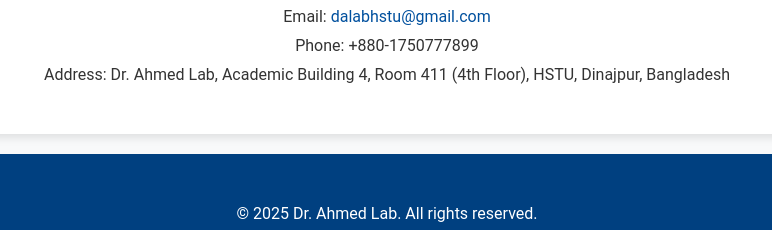
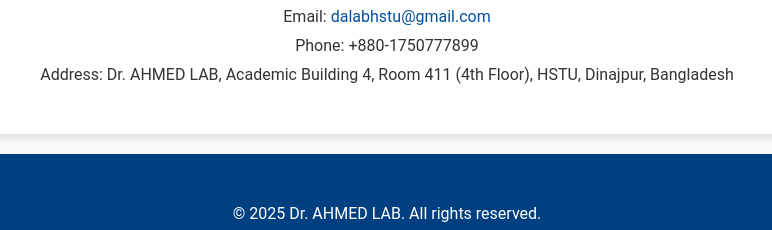
Before and after one commit to foodresearchers/DALab, a plain HTML site: page index.html in a window 1280 px wide. Shown: the part 1801-2031 px from the top of the page, 253-1025 px from the left. Drawn offline with Linux system fonts and the light colour scheme.

Commit message:
Update index.html

```diff
--- a/index.html
+++ b/index.html
@@ -3,12 +3,12 @@
 <head>
     <meta charset="UTF-8">
     <meta name="viewport" content="width=device-width, initial-scale=1.0">
-    <title>Dr. Ahmed Lab</title>
+    <title>Dr. AHMED LAB</title>
     <link rel="stylesheet" href="styles.css">
 </head>
 <body>
     <header>
-        <h1>Dr. Ahmed Lab</h1>
+        <h1>Dr. AHMED LAB</h1>
         <div class="nav-container">
             <div class="hamburger" onclick="toggleMenu()">&#9776;</div>
             <nav class="nav-links">
@@ -32,7 +32,6 @@
         <div class="hero-content">
            <h2 style="color: white;">Exploring the Future of Food Research</h2>
             <p class="slogan">Committed to Food Research</p>
-            <button class="cta-button">Learn More</button>
         </div>
         <div class="hero-navigation">
             <span class="nav-dot" onclick="showSlide(0)"></span>
@@ -72,11 +71,11 @@
         <p>If you have any questions or would like to learn more about our research, please get in touch with us:</p>
         <p>Email: <a href="mailto:dalabhstu@gmail.com">dalabhstu@gmail.com</a></p>
         <p>Phone: +880-1750777899</p>
-        <p>Address: Dr. Ahmed Lab, Academic Building 4, Room 411 (4th Floor), HSTU, Dinajpur, Bangladesh</p>
+        <p>Address: Dr. AHMED LAB, Academic Building 4, Room 411 (4th Floor), HSTU, Dinajpur, Bangladesh</p>
     </section>
 
     <footer>
-        <p>&copy; 2025 Dr. Ahmed Lab. All rights reserved.</p>
+        <p>&copy; 2025 Dr. AHMED LAB. All rights reserved.</p>
         <a href="#">Privacy Policy</a>
         <a href="#">Terms of Service</a>
     </footer>
```
